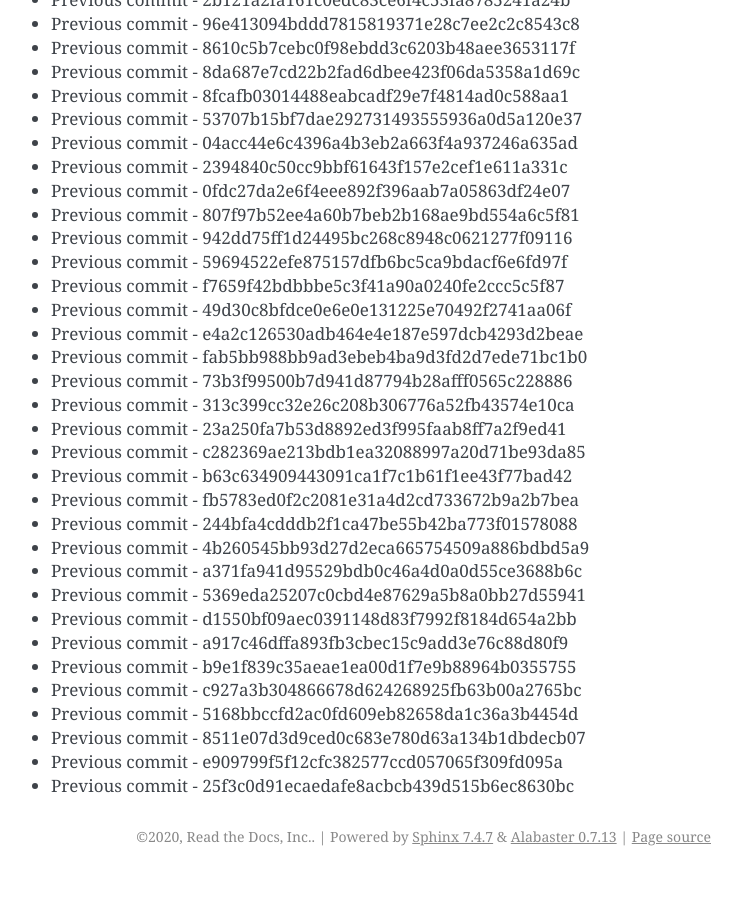
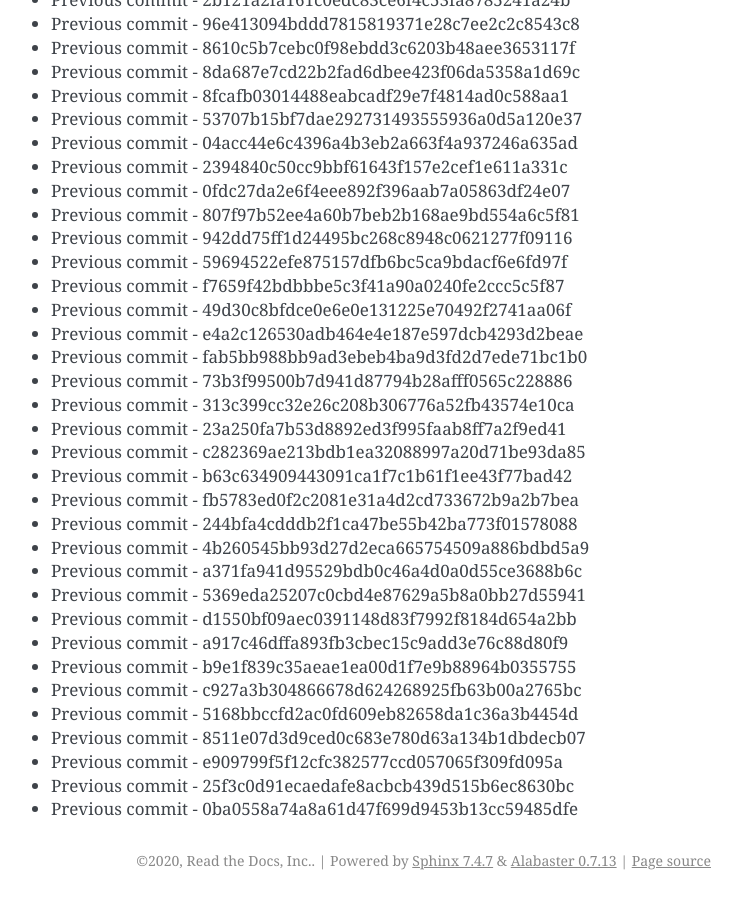
Before and after one commit to readthedocs/rtd-git-stresstest, a Sphinx documentation site: the page built from docs/updates.rst, in a window 1280 px wide and 900 px high, scrolled down 17313 px. Shown: the whole window, without its empty margins (399-1141 px from the left). Built offline with Sphinx 7.4.7, drawn with Linux system fonts in a browser that asks for light colours; before the commit the page ends 18189 px from its top, so only the background shows below that.

Commit message:
Generating commit from previous: 0ba0558a74a8a61d47f699d9453b13cc59485dfe

```diff
--- a/docs/updates.rst
+++ b/docs/updates.rst
@@ -759,3 +759,4 @@ It can be tested for any performance characteristics.
 * Previous commit - 8511e07d3d9ced0c683e780d63a134b1dbdecb07
 * Previous commit - e909799f5f12cfc382577ccd057065f309fd095a
 * Previous commit - 25f3c0d91ecaedafe8acbcb439d515b6ec8630bc
+* Previous commit - 0ba0558a74a8a61d47f699d9453b13cc59485dfe
```
